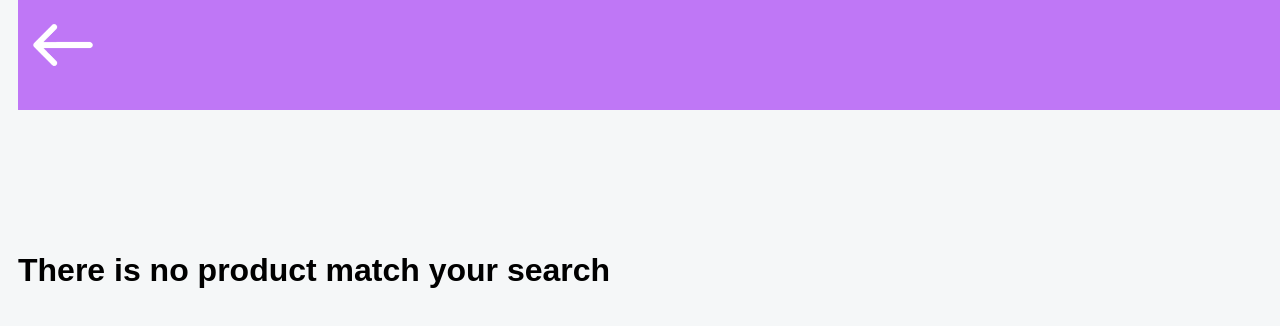
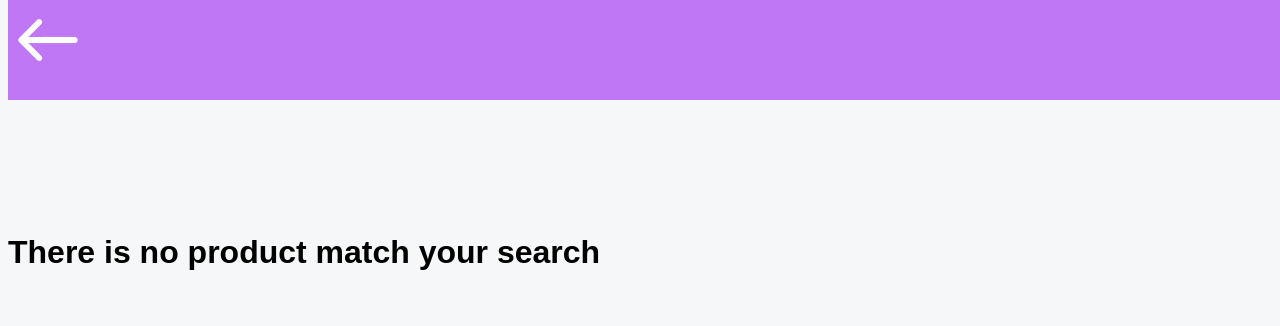
Before and after one commit to LWG13/LWG13-shop, a React (Vite) app: page /search in a window 1280 px wide. Shown: the top 326 px of the page. Built offline with nearby package versions, Linux system fonts and the light colour scheme; a web font is replaced by a local one.

Commit message:
Update search.scss

```diff
--- a/src/components/search.scss
+++ b/src/components/search.scss
@@ -1,5 +1,4 @@
 .searchResult{
-  padding: 10px;
   width: 100%;
 }
 .gridDetail{
@@ -18,13 +17,10 @@
   display: flex;
   justify-content: center;
   background: #BF77F6;
-  padding: 5px;
   width: 100%;
   height: 100px;
   position: fixed;
-
   top: 0;
-
 }
  .grid1 .naviDetail1{
   display: flex;
```
